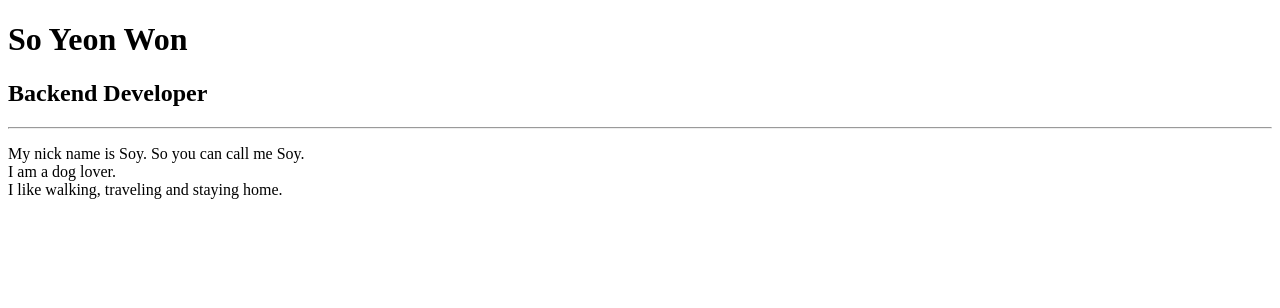
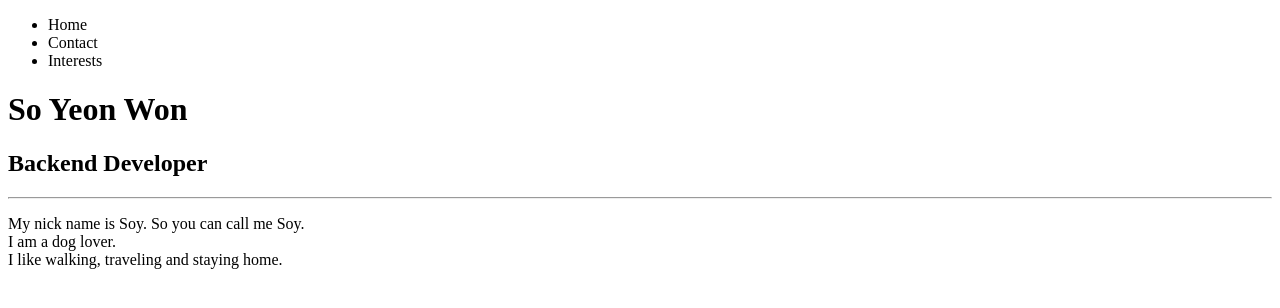
Before and after one commit to sunikko/bath-spa-web-dev, a plain HTML site: page Session2/index.html in a window 1280 px wide. Drawn offline with Linux system fonts and the light colour scheme.

Commit message:
Update index.html
add ul nav bar

```diff
--- a/Session2/index.html
+++ b/Session2/index.html
@@ -7,6 +7,11 @@
     <title>Introduction</title>
 </head>
 <body>
+    <ul>
+        <li>Home</li>
+        <li>Contact</li>
+        <li>Interests</li>
+    </ul>
     <h1>So Yeon Won</h1>
     <h2>Backend Developer</h2>
     <hr/>
```
